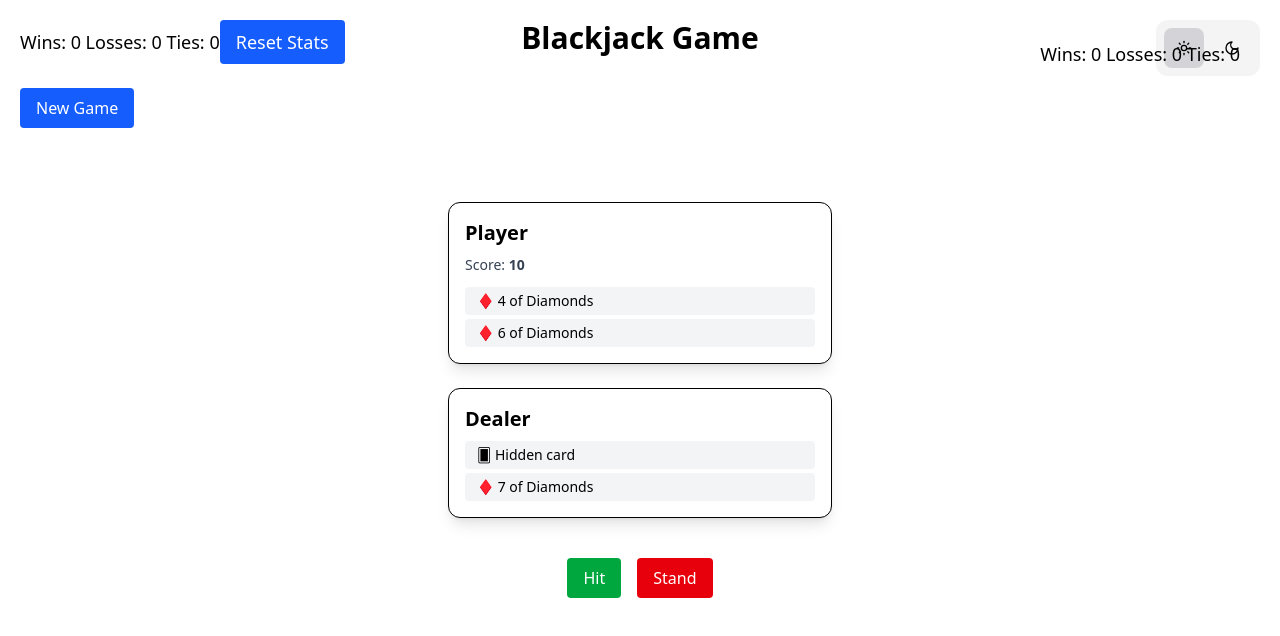
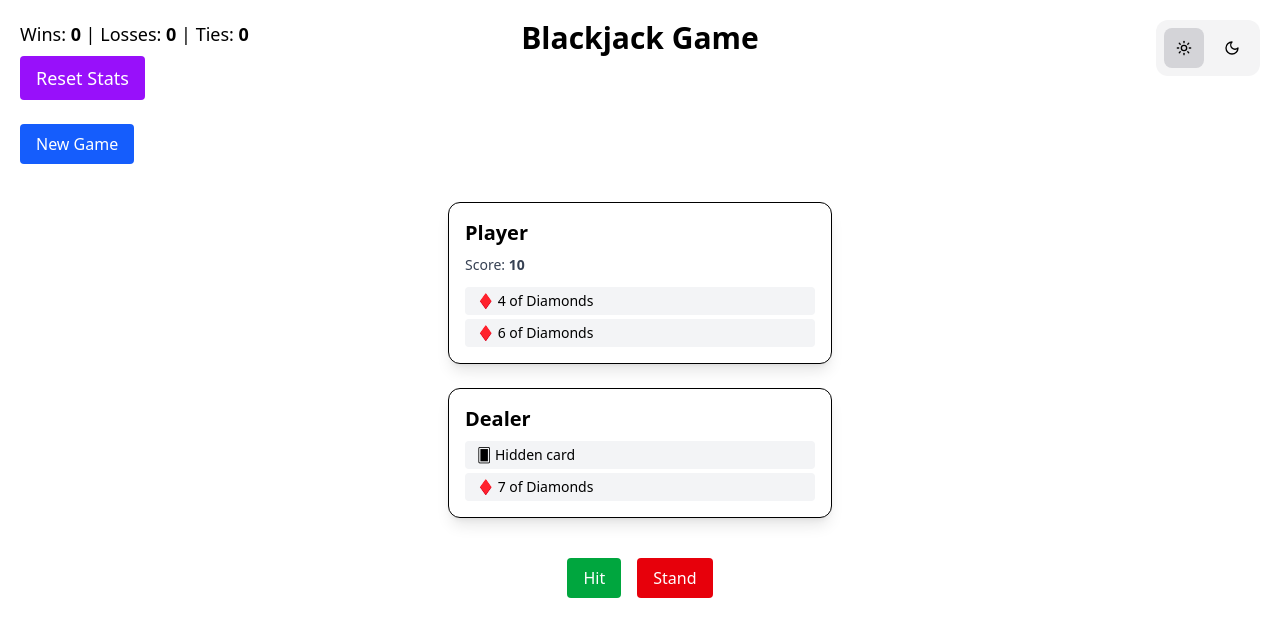
Before and after one commit to nikolakenjic/blackjack-game, a React (Vite) app: page / in a window 1280 px wide. Shown: the top 636 px of the page. Built offline with nearby package versions, Linux system fonts and the light colour scheme.

Commit message:
reset stats component

```diff
--- a/src/components/common/Button.tsx
+++ b/src/components/common/Button.tsx
@@ -1,13 +1,16 @@
 import type React from 'react';
 
 type ButtonProps = React.ButtonHTMLAttributes<HTMLButtonElement> & {
-  variant?: 'green' | 'red' | 'blue';
+  variant?: 'green' | 'red' | 'blue' | 'gradient' | 'purple';
 };
 
 const variantClasses = {
   green: 'bg-green-600 hover:bg-green-700',
   red: 'bg-red-600 hover:bg-red-700',
   blue: 'bg-blue-600 hover:bg-blue-700',
+  purple: 'bg-purple-600 hover:bg-purple-700',
+  gradient:
+    'bg-gradient-to-r from-pink-500 to-purple-600 hover:from-pink-600 hover:to-purple-700',
 };
 
 const Button = ({
--- /dev/null
+++ b/src/components/game/StatsDisplay.tsx
@@ -0,0 +1,23 @@
+import Button from '../common/Button';
+
+interface StatsDisplayProps {
+  stats: { wins: number; losses: number; ties: number };
+  onResetStats?: () => void;
+}
+
+const StatsDisplay = ({ stats, onResetStats }: StatsDisplayProps) => {
+  return (
+    <div className=" text-lg dark:text-white mb-6">
+      <p className="text-lg font-medium mb-2">
+        Wins: <span className="font-bold">{stats.wins}</span> | Losses:{' '}
+        <span className="font-bold">{stats.losses}</span> | Ties:{' '}
+        <span className="font-bold">{stats.ties}</span>
+      </p>
+      <Button variant="purple" onClick={onResetStats}>
+        Reset Stats
+      </Button>
+    </div>
+  );
+};
+
+export default StatsDisplay;
--- a/src/components/layout/Header.tsx
+++ b/src/components/layout/Header.tsx
@@ -1,4 +1,5 @@
 import Button from '../common/Button';
+import StatsDisplay from '../game/StatsDisplay';
 
 interface HeaderProps {
   onReset: () => void;
@@ -10,14 +11,8 @@ const Header = ({ onReset, stats, onResetStats }: HeaderProps) => {
   return (
     <>
       <div className="absolute top-5 left-5">
-        {stats && (
-          <div className=" text-lg dark:text-white mb-6">
-            Wins: {stats.wins} Losses: {stats.losses} Ties: {stats.ties}
-            <Button variant="blue" onClick={onResetStats}>
-              Reset Stats
-            </Button>
-          </div>
-        )}
+        {stats && <StatsDisplay stats={stats} onResetStats={onResetStats} />}
+
         <Button variant="blue" onClick={onReset}>
           New Game
         </Button>
@@ -26,12 +21,6 @@ const Header = ({ onReset, stats, onResetStats }: HeaderProps) => {
       <h1 className="font-bold text-3xl mb-6 text-center absolute top-5 dark:text-white">
         Blackjack Game
       </h1>
-
-      {stats && (
-        <div className="absolute top-10 right-10 text-lg dark:text-white">
-          Wins: {stats.wins} Losses: {stats.losses} Ties: {stats.ties}
-        </div>
-      )}
     </>
   );
 };
```
